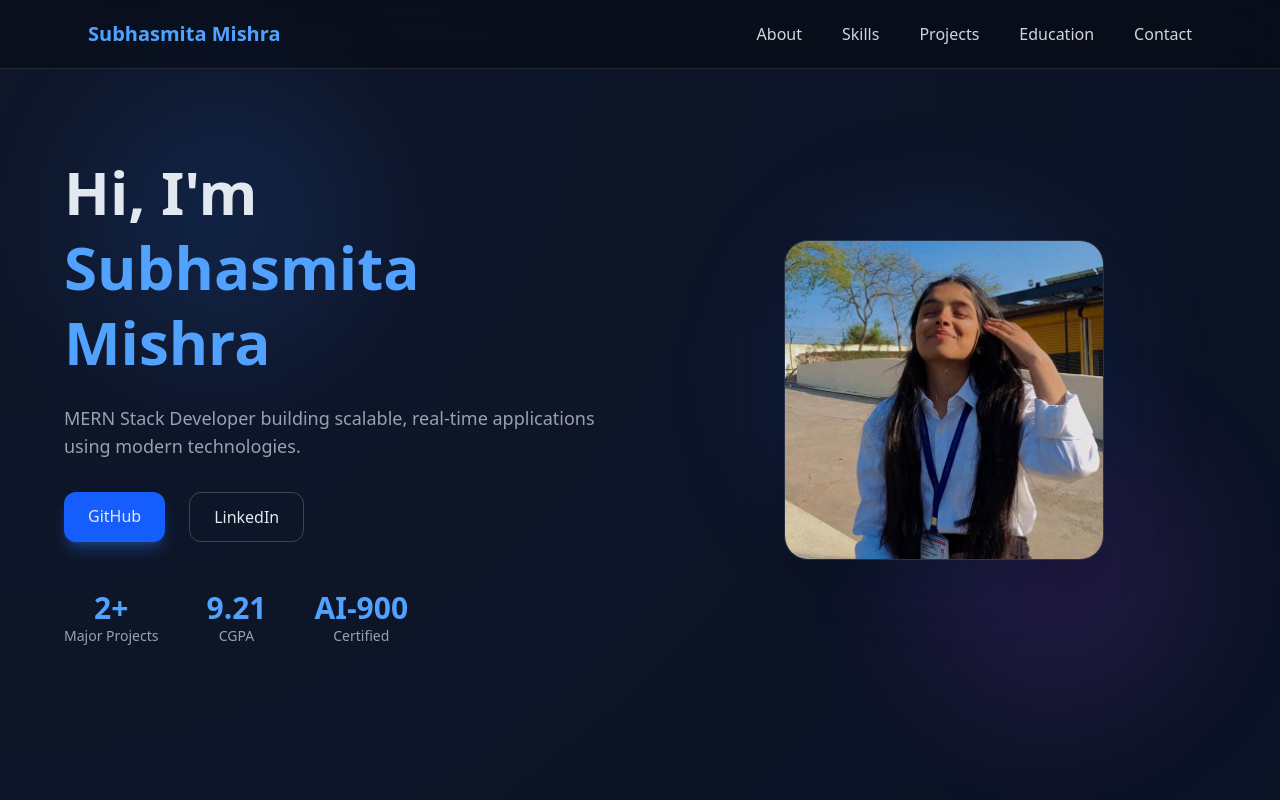
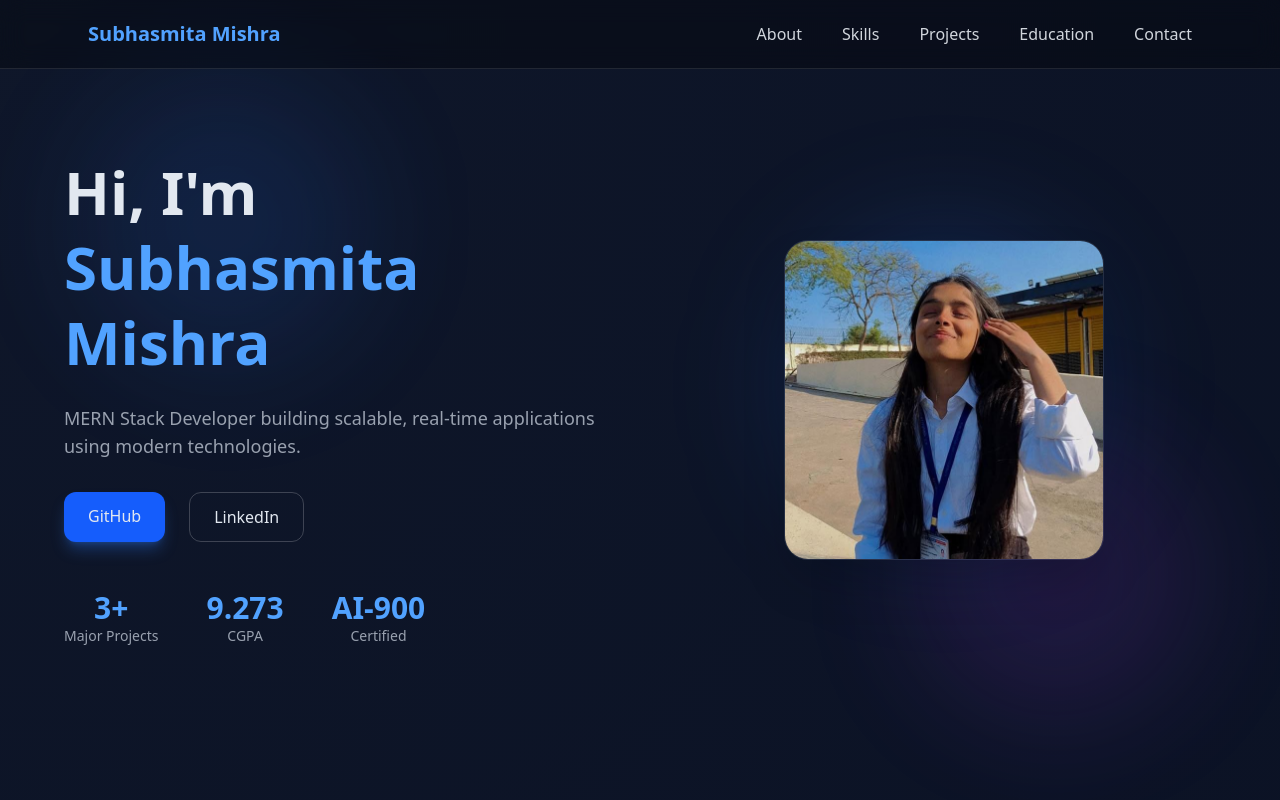
Before and after one commit to Subhi2911/portfolio, a Next.js app: page / in a window 1280 px wide. Shown: the top 800 px of the page. Built offline with nearby package versions, Linux system fonts and the light colour scheme.

Commit message:
header and education

```diff
--- a/components/Education.tsx
+++ b/components/Education.tsx
@@ -66,6 +66,9 @@ export default function Education() {
             <p className="text-gray-400">
               • ACIC VGU Designathon (2024)
             </p>
+            <p className="text-gray-400">
+              • Tech Fusion 3.0 Hackathon (2026)
+            </p>
           </div>
 
         </div>
--- a/components/Hero.tsx
+++ b/components/Hero.tsx
@@ -32,12 +32,12 @@ export default function Hero() {
                     </div>
                     <div className="mt-12 flex gap-12 text-center">
                         <div>
-                            <p className="text-3xl font-bold text-blue-400">2+</p>
+                            <p className="text-3xl font-bold text-blue-400">3+</p>
                             <p className="text-gray-400 text-sm">Major Projects</p>
                         </div>
 
                         <div>
-                            <p className="text-3xl font-bold text-blue-400">9.21</p>
+                            <p className="text-3xl font-bold text-blue-400">9.273</p>
                             <p className="text-gray-400 text-sm">CGPA</p>
                         </div>
 
```
